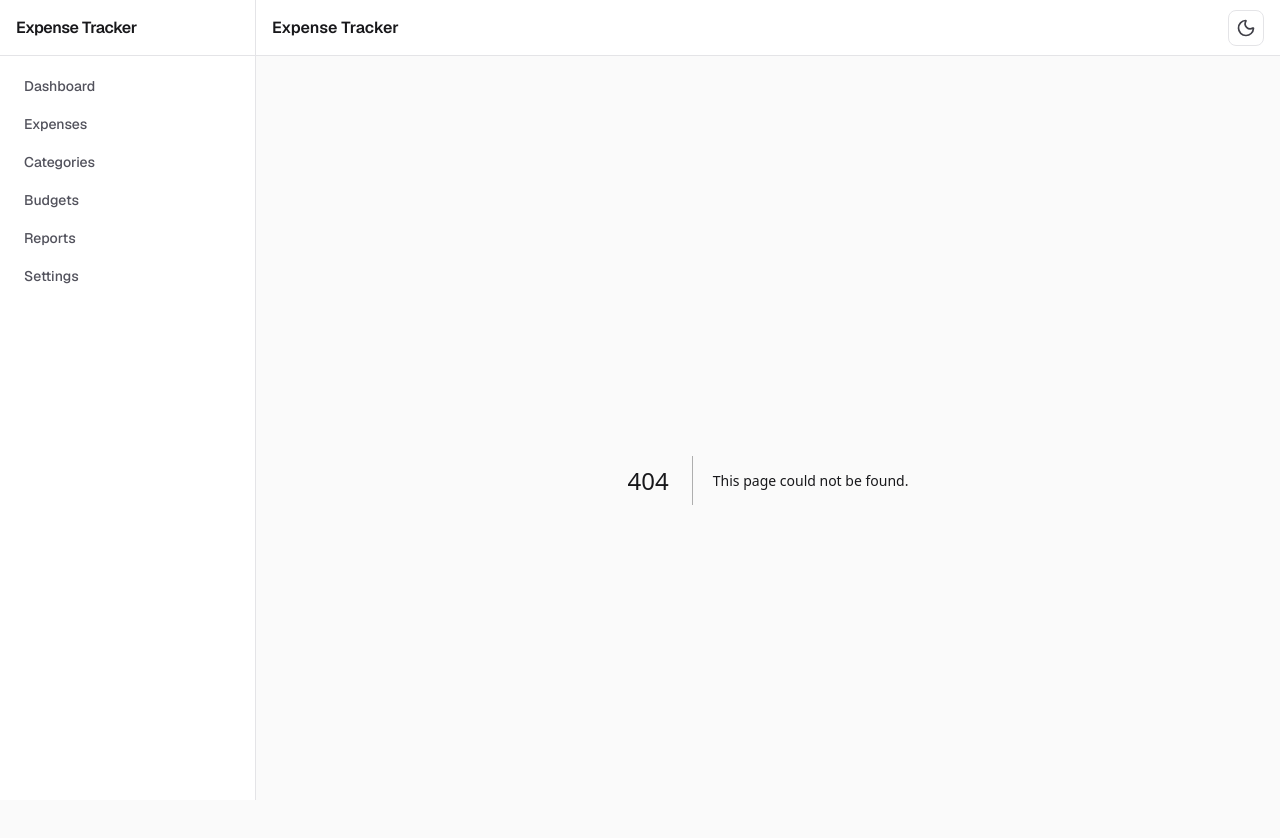
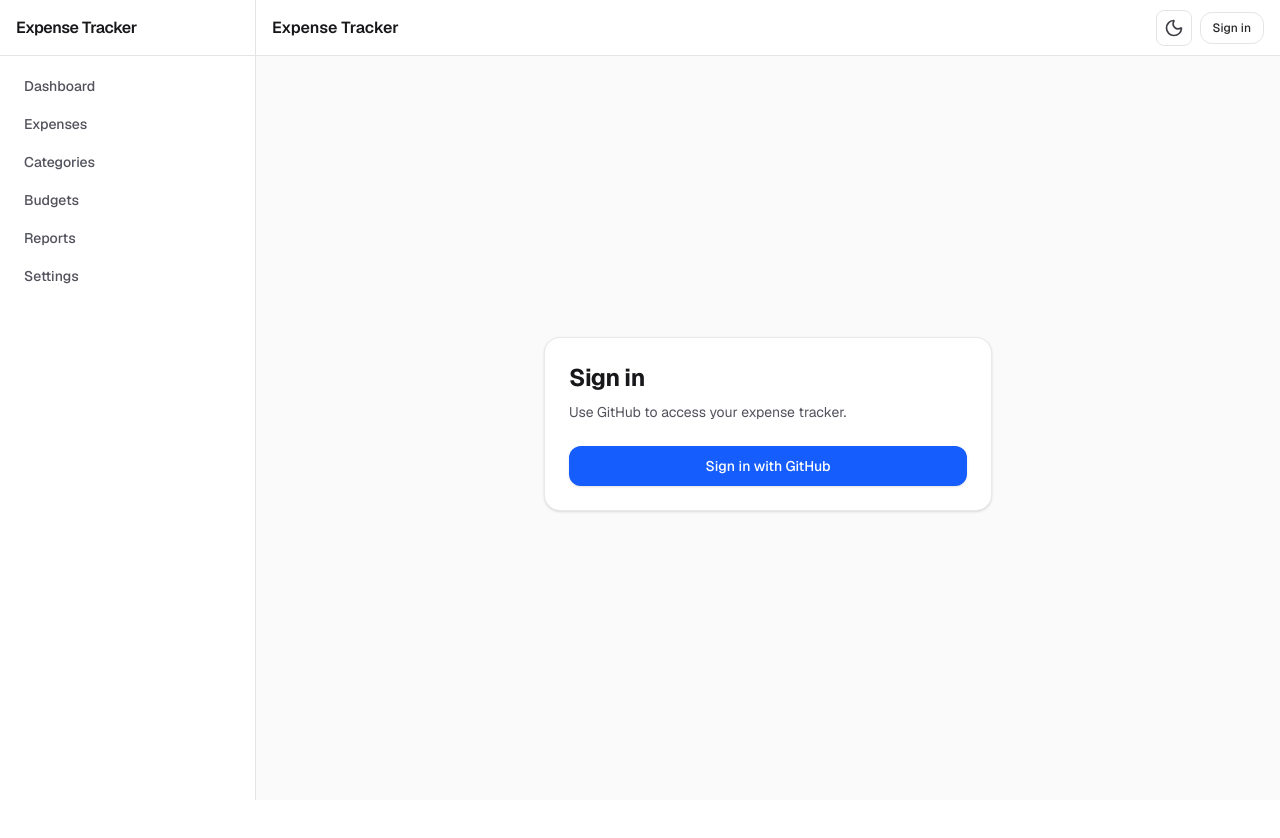
Before and after one commit to PhongTranNewbie/expense-tracker, a Next.js app: page /login in a window 1280 px wide. Before the commit this address had no page. Shown: the top 838 px of the page. After the commit the page ends 800 px from the top, so only its background shows below. Built offline with nearby package versions, Linux system fonts and the light colour scheme; no server answers.

Commit message:
feat(auth): add login and logout UI

```diff
--- a/app/layout.tsx
+++ b/app/layout.tsx
@@ -1,5 +1,7 @@
 import type { Metadata } from "next";
 import { Geist, Geist_Mono } from "next/font/google";
+import { auth } from "@/auth";
+import { AuthControls } from "@/components/auth/auth-controls";
 import { DashboardLayout } from "@/components/shell/dashboard-layout";
 import { AppToaster } from "@/components/ui/app-toaster";
 import { ThemeProvider } from "@/components/theme-provider";
@@ -20,11 +22,13 @@ export const metadata: Metadata = {
   description: "Generated by create next app",
 };
 
-export default function RootLayout({
+export default async function RootLayout({
   children,
 }: Readonly<{
   children: React.ReactNode;
 }>) {
+  const session = await auth();
+
   return (
     <html
       lang="en"
@@ -47,7 +51,22 @@ export default function RootLayout({
           }}
         />
         <ThemeProvider defaultTheme="system" storageKey="expense-tracker-theme">
-          <DashboardLayout>{children}</DashboardLayout>
+          <DashboardLayout
+            authControls={
+              <AuthControls
+                user={
+                  session?.user
+                    ? {
+                        name: session.user.name,
+                        email: session.user.email,
+                      }
+                    : undefined
+                }
+              />
+            }
+          >
+            {children}
+          </DashboardLayout>
           <AppToaster />
         </ThemeProvider>
       </body>
--- /dev/null
+++ b/app/login/page.tsx
@@ -0,0 +1,60 @@
+import { redirect } from "next/navigation";
+import { auth, signIn } from "@/auth";
+import { Button } from "@/components/ui/button";
+import { Card } from "@/components/ui/card";
+
+export const metadata = {
+  title: "Sign in | Expense Tracker",
+};
+
+export default async function LoginPage() {
+  const session = await auth();
+
+  return (
+    <div className="mx-auto flex min-h-[calc(100vh-7rem)] max-w-md items-center">
+      <Card className="w-full p-6">
+        <div className="space-y-2">
+          <h1 className="text-2xl font-bold tracking-tight text-zinc-900 dark:text-zinc-50">
+            Sign in
+          </h1>
+          <p className="text-sm text-zinc-600 dark:text-zinc-400">
+            Use GitHub to access your expense tracker.
+          </p>
+        </div>
+
+        <div className="mt-6">
+          {session?.user ? (
+            <div className="space-y-4">
+              <p className="text-sm text-zinc-600 dark:text-zinc-400">
+                You are already signed in.
+              </p>
+              <form
+                action={async () => {
+                  "use server";
+
+                  redirect("/");
+                }}
+              >
+                <Button type="submit" className="w-full">
+                  Go to dashboard
+                </Button>
+              </form>
+            </div>
+          ) : (
+            <form
+              action={async () => {
+                "use server";
+
+                await signIn("github", { redirectTo: "/" });
+              }}
+            >
+              <Button type="submit" className="w-full">
+                Sign in with GitHub
+              </Button>
+            </form>
+          )}
+        </div>
+      </Card>
+    </div>
+  );
+}
--- /dev/null
+++ b/components/auth/auth-controls.tsx
@@ -0,0 +1,46 @@
+import Link from "next/link";
+import { signOut } from "@/auth";
+
+interface AuthControlsProps {
+  user?: {
+    name?: string | null;
+    email?: string | null;
+  };
+}
+
+export function AuthControls({ user }: AuthControlsProps) {
+  if (!user) {
+    return (
+      <Link
+        href="/login"
+        className="inline-flex h-8 items-center justify-center rounded-xl border border-zinc-200 bg-white px-3 text-xs font-medium text-zinc-800 transition-colors hover:bg-zinc-50 dark:border-zinc-700 dark:bg-zinc-900 dark:text-zinc-200 dark:hover:bg-zinc-800"
+      >
+        Sign in
+      </Link>
+    );
+  }
+
+  const label = user.name || user.email || "Signed in";
+
+  return (
+    <div className="flex min-w-0 items-center gap-2">
+      <span className="hidden max-w-40 truncate text-xs text-zinc-600 sm:inline dark:text-zinc-400">
+        {label}
+      </span>
+      <form
+        action={async () => {
+          "use server";
+
+          await signOut({ redirectTo: "/login" });
+        }}
+      >
+        <button
+          type="submit"
+          className="inline-flex h-8 items-center justify-center rounded-xl border border-zinc-200 bg-white px-3 text-xs font-medium text-zinc-800 transition-colors hover:bg-zinc-50 dark:border-zinc-700 dark:bg-zinc-900 dark:text-zinc-200 dark:hover:bg-zinc-800"
+        >
+          Sign out
+        </button>
+      </form>
+    </div>
+  );
+}
--- a/components/shell/dashboard-layout.tsx
+++ b/components/shell/dashboard-layout.tsx
@@ -28,7 +28,15 @@ function navActive(pathname: string, href: string) {
   return pathname === href || pathname.startsWith(`${href}/`);
 }
 
-export function DashboardLayout({ children }: { children: React.ReactNode }) {
+interface DashboardLayoutProps {
+  children: React.ReactNode;
+  authControls?: React.ReactNode;
+}
+
+export function DashboardLayout({
+  children,
+  authControls,
+}: DashboardLayoutProps) {
   const pathname = usePathname();
   const [sidebarOpen, setSidebarOpen] = useState(false);
 
@@ -111,6 +119,7 @@ export function DashboardLayout({ children }: { children: React.ReactNode }) {
           <h1 className="truncate text-base font-semibold">{title}</h1>
           <div className="ml-auto flex items-center gap-2">
             <ThemeToggle />
+            {authControls}
           </div>
         </header>
 
```
